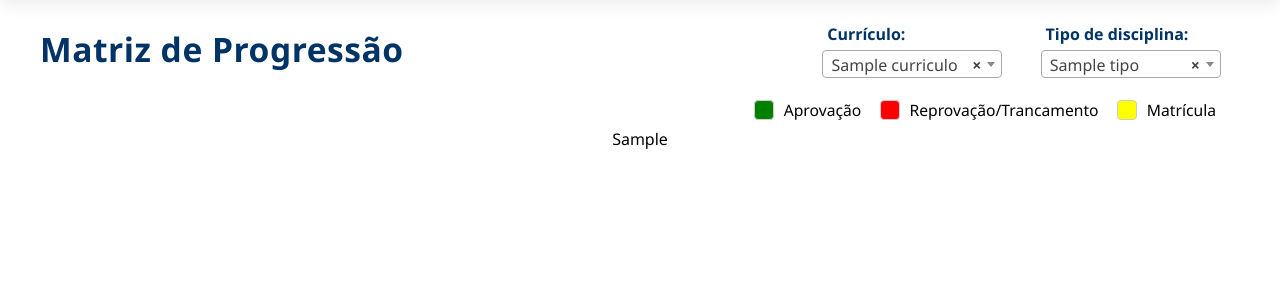
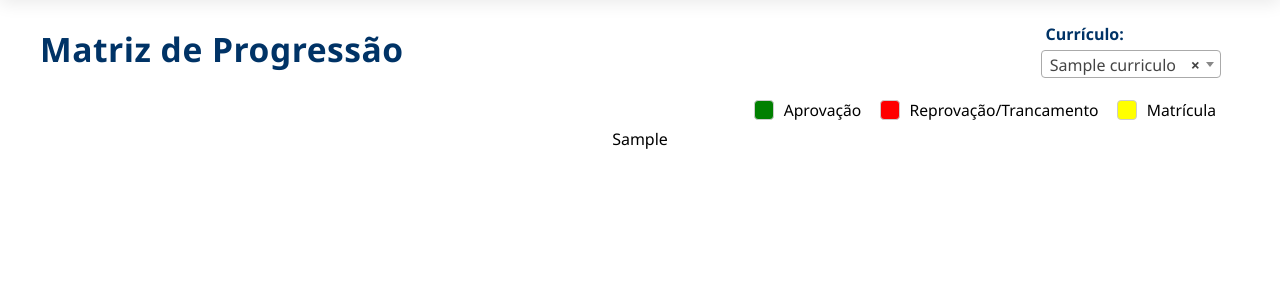
Before and after one commit to luccabcarvalho/Projeto-PRADIG-2025, a Django app: template sistemaDeAnaliseAcademicaUnirio/visualizacoes/templates/heatmap_desempenho.html in a window 1280 px wide. Shown: the part 64-364 px from the top of the page. Run offline with Django 5.2, Linux system fonts and the light colour scheme; the template is opened without the code that fills it: most values are stand-ins (such as "Sample title", 1, 10 or a date in 2020); some libraries are stand-ins or nearby versions.

Commit message:
retirar seletor de tipo de disciplina

```diff
--- a/sistemaDeAnaliseAcademicaUnirio/visualizacoes/templates/heatmap_desempenho.html
+++ b/sistemaDeAnaliseAcademicaUnirio/visualizacoes/templates/heatmap_desempenho.html
@@ -189,16 +189,6 @@
                             {% endfor %}
                         </select>
                     </div>
-                    <div class="filtro-item">
-                        <label for="tipo-disciplina-select">Tipo de disciplina:</label>
-                        <select name="tipo_disciplina" id="tipo-disciplina-select">
-                            {% for tipo in tipo_disciplina_options %}
-                                <option value="{{ tipo.value }}" {% if tipo.selected %}selected{% endif %}>
-                                    {{ tipo.label }}
-                                </option>
-                            {% endfor %}
-                        </select>
-                    </div>
                 </div>
             </div>
         </form>
--- a/sistemaDeAnaliseAcademicaUnirio/visualizacoes/views.py
+++ b/sistemaDeAnaliseAcademicaUnirio/visualizacoes/views.py
@@ -494,6 +494,9 @@ def desempenho_aluno_periodo(request):
     })
 
 def heatmap_desempenho(request):
+    if not request.GET:
+        return redirect(f"{reverse('heatmap_desempenho')}?curriculos=20232&tipo_disciplina=obrigatoria")
+
     USER_ID = 'user1'
     USER_DIR = os.path.join(settings.MEDIA_ROOT, USER_ID)
     alunos_path = os.path.join(USER_DIR, 'alunosPorCurso.csv')
```
